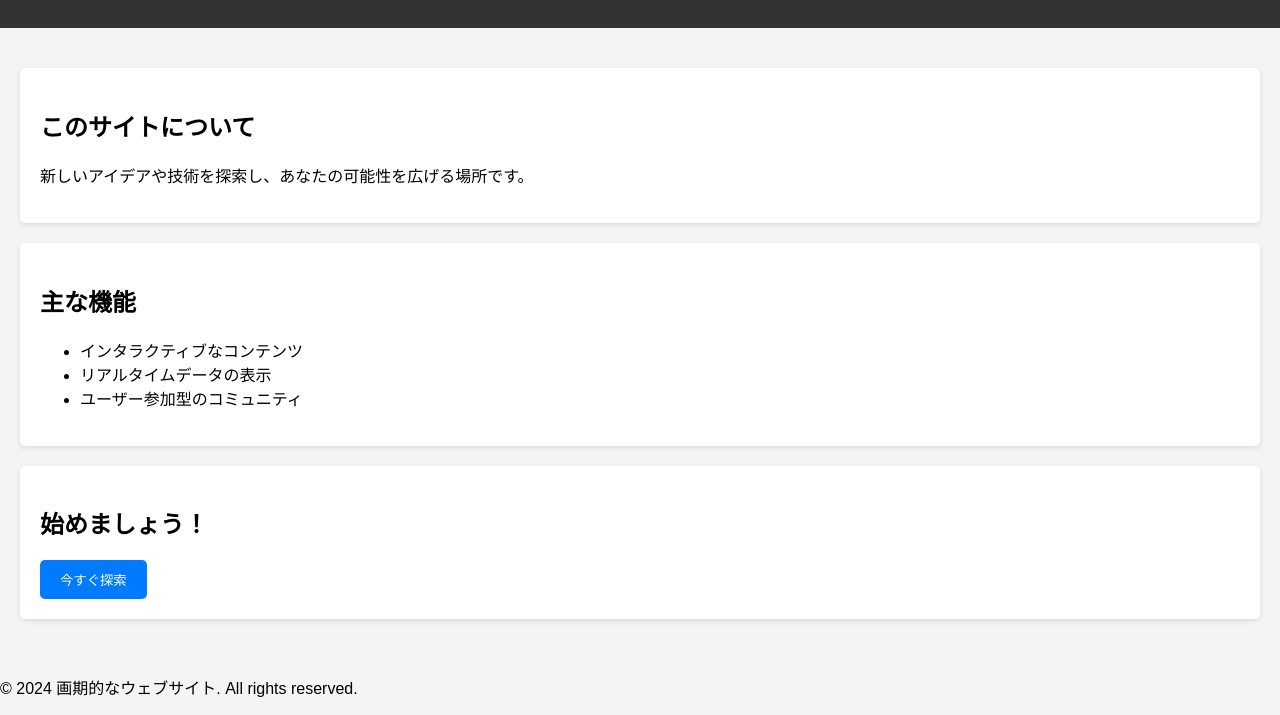
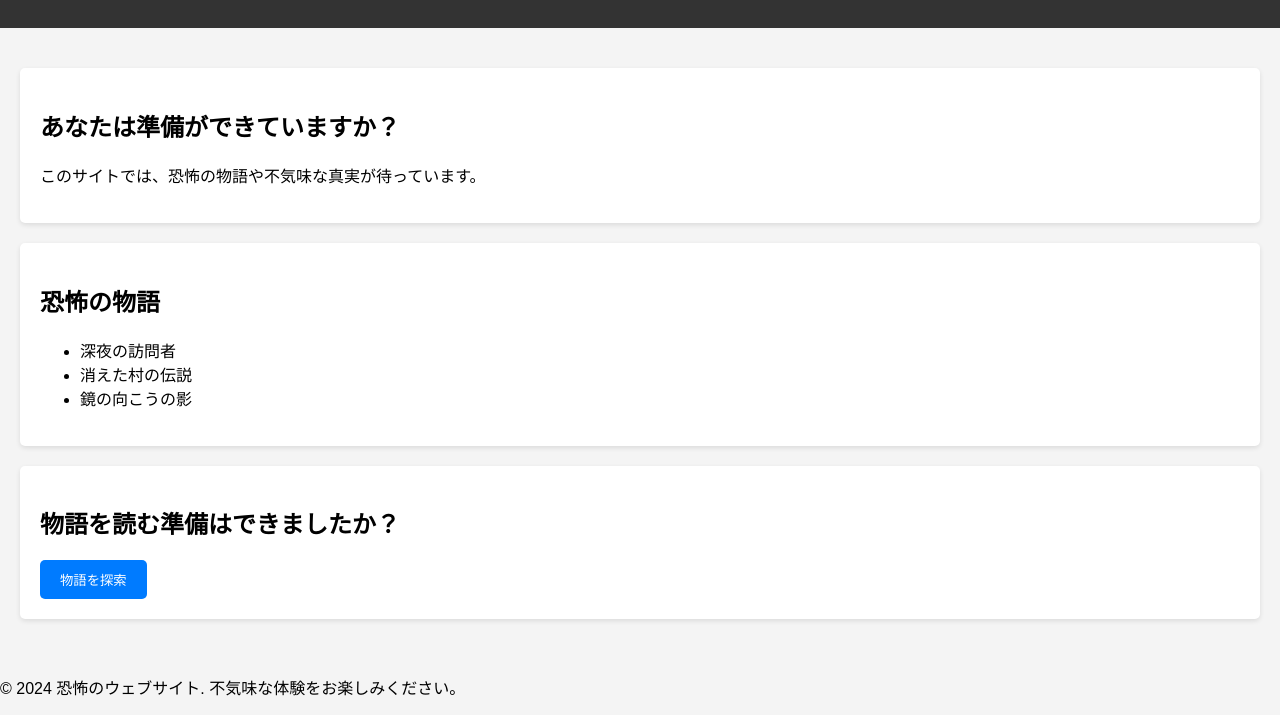
Before and after one commit to r5naganopm/prog-88.github.io, a plain HTML site: page index.html in a window 1280 px wide. Shown: the part 101-816 px from the top of the page. Drawn offline with Linux system fonts and the light colour scheme.

Commit message:
Update index.html

```diff
--- a/index.html
+++ b/index.html
@@ -3,33 +3,33 @@
 <head>
     <meta charset="UTF-8">
     <meta name="viewport" content="width=device-width, initial-scale=1.0">
-    <title>画期的なウェブサイト</title>
+    <title>恐怖のウェブサイト</title>
     <link rel="stylesheet" href="styles.css">
 </head>
 <body>
     <header>
-        <h1>画期的なウェブサイトへようこそ！</h1>
+        <h1>ようこそ、恐怖の世界へ</h1>
     </header>
     <main>
         <section id="intro">
-            <h2>このサイトについて</h2>
-            <p>新しいアイデアや技術を探索し、あなたの可能性を広げる場所です。</p>
+            <h2>あなたは準備ができていますか？</h2>
+            <p>このサイトでは、恐怖の物語や不気味な真実が待っています。</p>
         </section>
-        <section id="features">
-            <h2>主な機能</h2>
+        <section id="stories">
+            <h2>恐怖の物語</h2>
             <ul>
-                <li>インタラクティブなコンテンツ</li>
-                <li>リアルタイムデータの表示</li>
-                <li>ユーザー参加型のコミュニティ</li>
+                <li>深夜の訪問者</li>
+                <li>消えた村の伝説</li>
+                <li>鏡の向こうの影</li>
             </ul>
         </section>
         <section id="cta">
-            <h2>始めましょう！</h2>
-            <button id="exploreButton">今すぐ探索</button>
+            <h2>物語を読む準備はできましたか？</h2>
+            <button id="exploreButton">物語を探索</button>
         </section>
     </main>
     <footer>
-        <p>© 2024 画期的なウェブサイト. All rights reserved.</p>
+        <p>© 2024 恐怖のウェブサイト. 不気味な体験をお楽しみください。</p>
     </footer>
     <script src="script.js"></script>
 </body>
```
